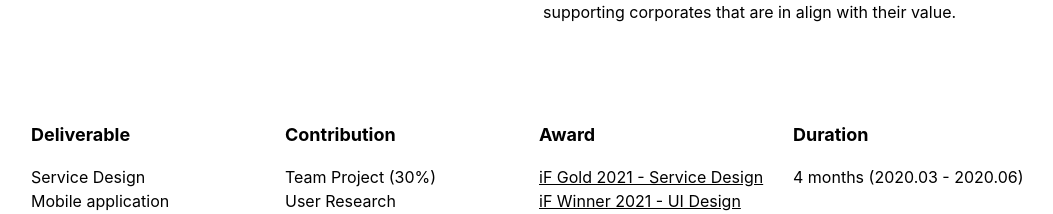
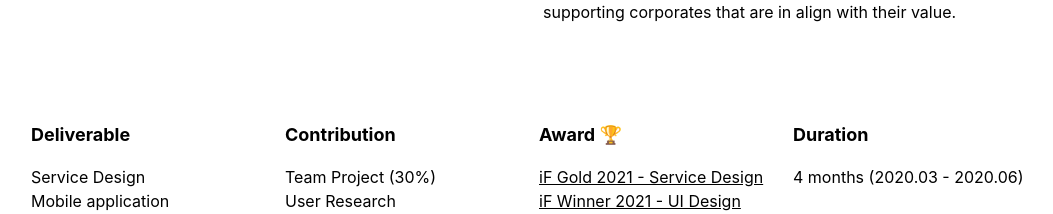
Before and after one commit to syn7515/syn7515.github.io, a React (Create React App) app: page /#/aline in a window 1280 px wide. Shown: the part 888-1102 px from the top of the page, without its empty margins (109-1162 px from the left). Built offline with nearby package versions, Linux system fonts and the light colour scheme.

Commit message:
minor text changes

```diff
--- a/src/routes/Aline.js
+++ b/src/routes/Aline.js
@@ -42,7 +42,7 @@ function Aline() {
                     <div className='text-body'>Team Project (30%)<br/>User Research<br/>System Design<br/>UI Design<br/>Motion Design</div>
                 </Grid>
                 <Grid item xs ={6} sm={3} style={{marginBottom: 30}}>
-                    <div className='text-subtitle'>Award</div>
+                    <div className='text-subtitle'>Award 🏆</div>
                     <div className='text-body'>
                         <a href="https://ifdesign.com/en/winner-ranking/project/aline/310898" target="_blank" rel="noopener noreferrer">iF Gold 2021 - Service Design</a><br/>
                         <a href="https://ifdesign.com/en/winner-ranking/project/aline/312630" target="_blank" rel="noopener noreferrer">iF Winner 2021 - UI Design</a><br/>
@@ -62,7 +62,7 @@ function Aline() {
             <Grid container columnSpacing={3}>
                 <Grid item xs={12} sm={6}>
                     <div className='text-body'>This project is a part of the <u>capstone project in my undergrad, sponsored and commissioned by one of the largest investment companies</u>, NH investment & security (NHIS).
-                    <br/><br/>One constraint given to this project was to <u>design a service that utilizes personal data for improving user experience</u>, since there was a new enactment allowing the banks and investment companies to use customers’ individual data if they agree (MyData).</div>
+                    <br/><br/>One constraint given to this project was to <u>design a service that utilizes personal data for improving user experience</u>, since there was a new enactment allowing the banks and investment companies to use customers’ individual data if they agree (MyData initiative).</div>
                 </Grid>
                 <Grid item xs={12} sm={6}>
                     <img className="master-image" src={process.env.PUBLIC_URL + '/assets/aline/background.png'}  alt="NHIS andd my data"/>
@@ -231,7 +231,7 @@ function Aline() {
             <div className='text-body'>To avoid the impression that financial information is hard to understand, symbols containing summarized information were placed at the center of each tap. Detailed information is visualized on the scrollable bottom sheet.</div>
         </div>
 
-        <div className='container' style={{marginTop: 10,marginBottom : 80}}>
+        <div className='container' style={{marginTop: 10,marginBottom : 80, maxWidth: 1000}}>
             <img className="master-image" src={process.env.PUBLIC_URL + '/assets/aline/wire.png'} style={{marginTop : 70}} alt="wire-frame"/>
         </div>
 
```
Also changed, not shown: public/assets/aline/wire.png.
